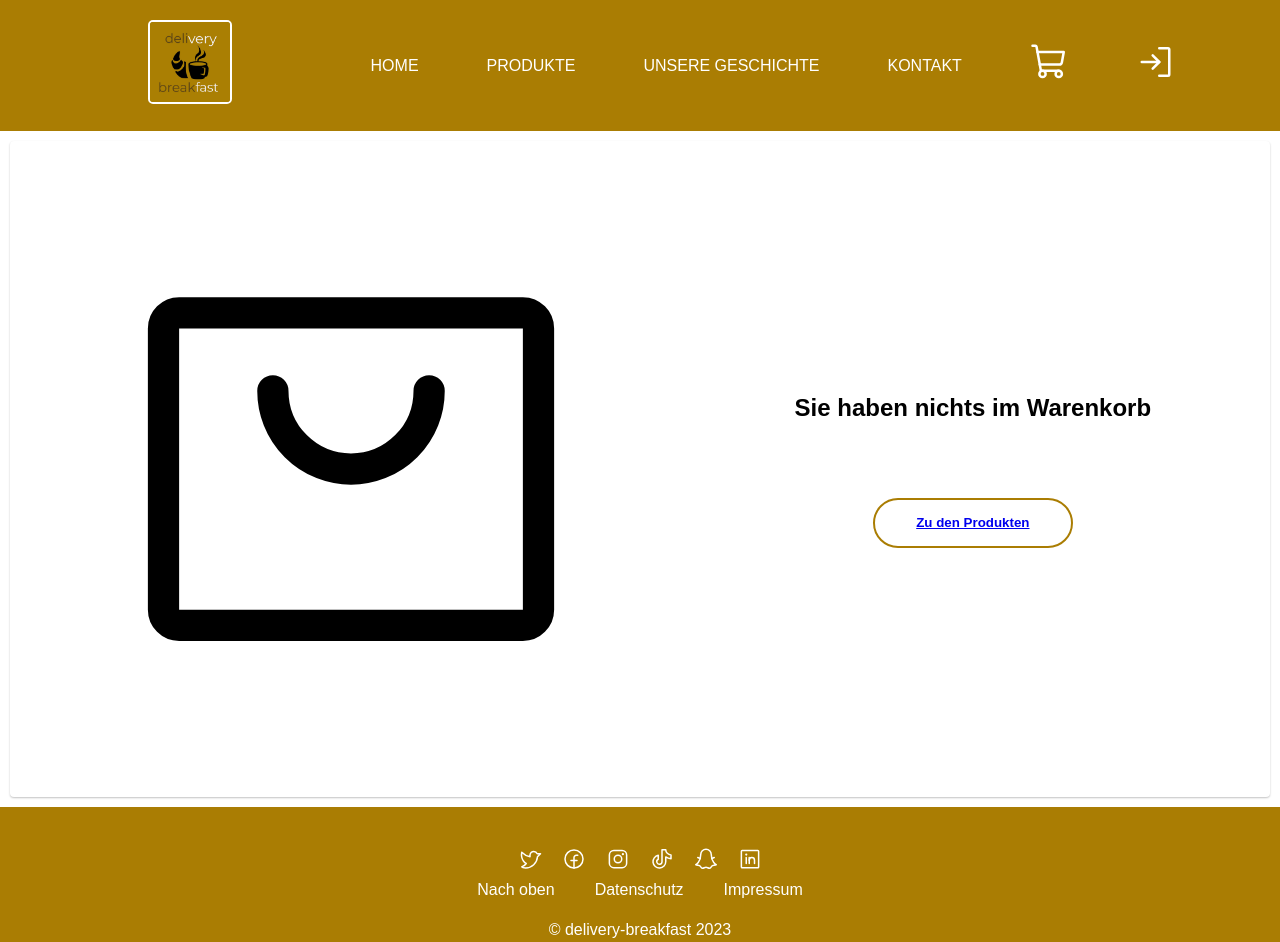
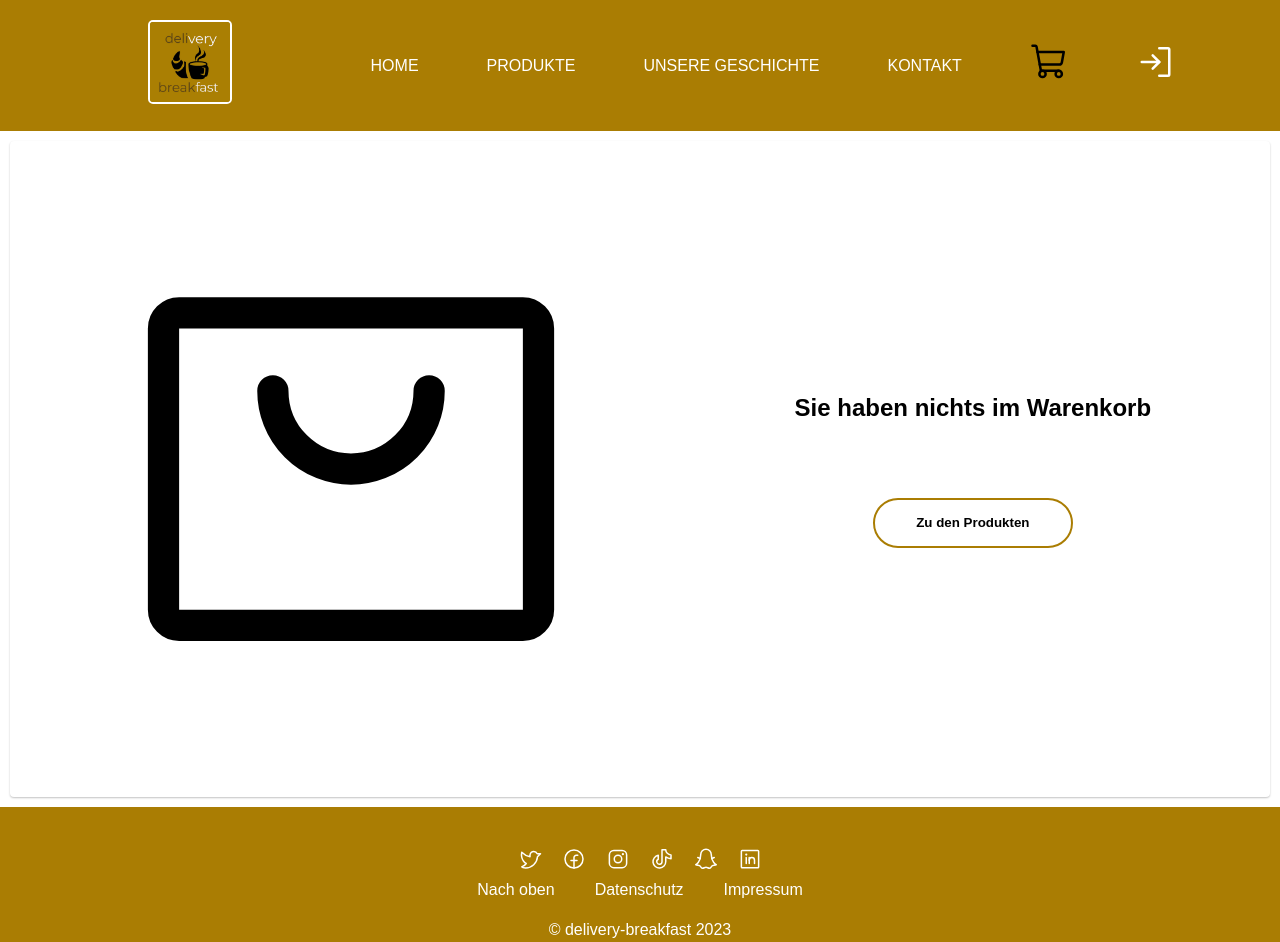
Before and after one commit to 2204Simon/Website-dynamisch, a React (Create React App) app in the folder my-app/: page /Bestellung in a window 1280 px wide. Built offline with nearby package versions, Linux system fonts and the light colour scheme.

Commit message:
Fix buttons Add active in desktopMenü

```diff
--- a/my-app/src/pages/DesktopMenu.tsx
+++ b/my-app/src/pages/DesktopMenu.tsx
@@ -29,7 +29,14 @@ export const DesktopMenu: React.FC = () => {
       </Logo>
       <Menu>
         <MenuItem>
-          <StyledLink to="/">Home</StyledLink>
+          <StyledLink
+            to="/"
+            className={({ isActive, isPending }) =>
+              isPending ? "pending" : isActive ? "active" : ""
+            }
+          >
+            Home
+          </StyledLink>
         </MenuItem>
         <MenuItem>
           <StyledLink to="/Produkte">Produkte</StyledLink>
--- a/my-app/src/pages/Layout.styles.ts
+++ b/my-app/src/pages/Layout.styles.ts
@@ -1,5 +1,6 @@
 import styled from "styled-components";
 import { Link } from "react-router-dom";
+import { NavLink } from "react-router-dom";
 import { colors } from "./general/constants";
 
 export const Header = styled.header`
@@ -41,15 +42,15 @@ export const MenuItem = styled.li`
   padding: 10px;
 `;
 
-export const StyledLink = styled(Link)`
+export const StyledLink = styled(NavLink)`
   text-decoration: none;
-  color: ${colors.white}; /* Ändere die Textfarbe an die gewünschte Farbe */
+  color: ${colors.white};
   margin-right: 16px;
   position: relative;
   width: 100%;
 
   &:hover {
-    color: ${colors.white}; /* Ändere die Textfarbe des Hover-Effekts an die gewünschte Farbe */
+    color: ${colors.white};
     box-shadow: 0 2px 4px rgba(0, 0, 0, 0.1), 0 4px 8px rgba(0, 0, 0, 0.1);
     &::before {
       content: "";
@@ -60,7 +61,7 @@ export const StyledLink = styled(Link)`
       left: 0;
       right: 0;
       height: 2px;
-      background-color: ${colors.white}; /* Ändere die Farbe des Hover-Effekts an die gewünschte Farbe */
+      background-color: ${colors.white};
       pointer-events: none;
       box-shadow: 0 2px 4px rgba(0, 0, 0, 0.1), 0 4px 8px rgba(0, 0, 0, 0.1);
     }
@@ -68,4 +69,13 @@ export const StyledLink = styled(Link)`
       box-sizing: inherit;
     }
   }
+
+  /* Füge hier das Styling für den aktiven Link hinzu */
+  &.active {
+    color: ${colors.black};
+    font-weight: bold;
+
+  &:active {
+    color: red;
+  }
 `;
--- a/my-app/src/pages/bestellung/Bestellung.tsx
+++ b/my-app/src/pages/bestellung/Bestellung.tsx
@@ -14,14 +14,14 @@ import { Link as RouterLink } from "react-router-dom";
 import { CartItem, CartState } from "../../redux/types";
 import { removeFromCart } from "../../redux/action";
 function WarenkorbSeite(): JSX.Element {
-  // Zugriff auf den Gesamtpreis aus dem Redux-Store
-  const dispatch = useDispatch(); // Zugriff auf die dispatch-Funktion, um Aktionen auszulösen
+  const dispatch = useDispatch();
+
   const cartItems = useSelector(
     (state: { cart: CartState }) => state.cart.cartItems
   );
 
   const handleRemoveItem = (item: CartItem) => {
-    dispatch(removeFromCart(item)); // Aktion zum Entfernen eines Elements aus dem Warenkorb mit dispatch auslösen
+    dispatch(removeFromCart(item));
   };
   const priceCounter = (): number => {
     let price = 0;
@@ -35,9 +35,9 @@ function WarenkorbSeite(): JSX.Element {
     <NoOrderContainer>
       <NoOrderTextWrapper>
         <h2 style={{ color: "black" }}>Sie haben nichts im Warenkorb</h2>
-        <Button className="white-orange black-color">
-          <RouterLink to="/Produkte">Zu den Produkten</RouterLink>
-        </Button>
+        <RouterLink to="/Produkte">
+          <Button className="white-orange black-color">Zu den Produkten</Button>
+        </RouterLink>
       </NoOrderTextWrapper>
       <NoOrderShoppingBag />
     </NoOrderContainer>
--- a/my-app/src/pages/bestellung/SideBarBuy.tsx
+++ b/my-app/src/pages/bestellung/SideBarBuy.tsx
@@ -7,7 +7,6 @@ import {
   SideBarWrapper,
 } from "./stylesBestellung/SideBarBuy.styles";
 import { Button } from "../general/button.styles";
-import { Link } from "react-router-dom";
 import Adressdaten from "../loggedIn/AdressData"; // Import der Popup-Komponente
 
 interface SideBarProps {
--- a/my-app/src/pages/logIn/SignUp.tsx
+++ b/my-app/src/pages/logIn/SignUp.tsx
@@ -8,7 +8,7 @@ import Box from "@mui/material/Box";
 import LockOutlinedIcon from "@mui/icons-material/LockOutlined";
 import Typography from "@mui/material/Typography";
 import Container from "@mui/material/Container";
-import { Link as RouterLink } from "react-router-dom";
+import { Link as RouterLink, useNavigate } from "react-router-dom";
 import { useLoggedIn } from "../../globalVariables/loggedin";
 import { LogInData } from "../../redux/types";
 import { useDispatch } from "react-redux";
@@ -26,7 +26,8 @@ function Copyright(props: any) {
 }
 
 export default function SignUp() {
-  const { changeLoggedIn } = useLoggedIn(); // Verwende den useLoggedIn-Hook, um auf den globalen Zustand zuzugreifen
+  const { changeLoggedIn } = useLoggedIn();
+  const navigate = useNavigate();
   function handleClick(): void {
     console.log("changedlogin");
     changeLoggedIn();
@@ -43,6 +44,7 @@ export default function SignUp() {
     };
     console.log(preparedData);
     dispatch(addNewUser(preparedData));
+    navigate("/LoggedIn");
   };
   return (
     <div>
@@ -132,9 +134,7 @@ export default function SignUp() {
               className="black-color white-orange"
               onClick={handleClick}
             >
-              <Link component={RouterLink} to="/LoggedIn" variant="body2">
-                Sign Up
-              </Link>
+              Sign Up
             </Button>
             <Grid container justifyContent="flex-end">
               <Grid item>
--- a/my-app/src/pages/loggedIn/UserInformation.tsx
+++ b/my-app/src/pages/loggedIn/UserInformation.tsx
@@ -8,9 +8,11 @@ import {
   Paragraph,
   Title,
 } from "./UserInformation.styles";
+import { useNavigate } from "react-router-dom";
 
 export default function UserInformation(): JSX.Element {
   const { changeLoggedIn, loggedIn } = useLoggedIn();
+  const navigate = useNavigate();
   const userInformation = useSelector(
     (state: { user: UserDataState }) => state.user
   );
@@ -18,6 +20,7 @@ export default function UserInformation(): JSX.Element {
   const handleClick = (): void => {
     console.log("changedlogin");
     changeLoggedIn();
+    navigate("/SignUp");
   };
 
   return (
@@ -35,7 +38,7 @@ export default function UserInformation(): JSX.Element {
           className="black-color white-orange "
           onClick={handleClick}
         >
-          test
+          Ausloggen
         </LogoutButton>
       </Card>
     </Container>
```
